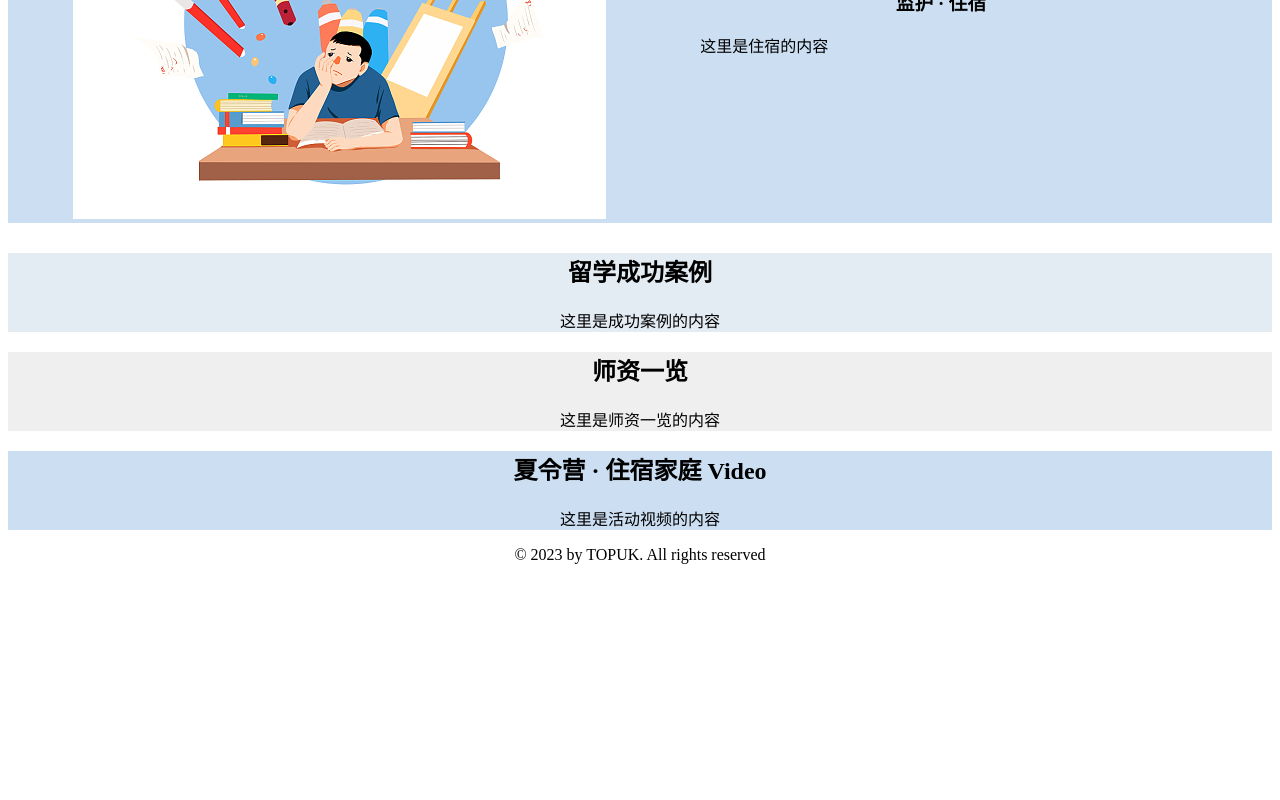
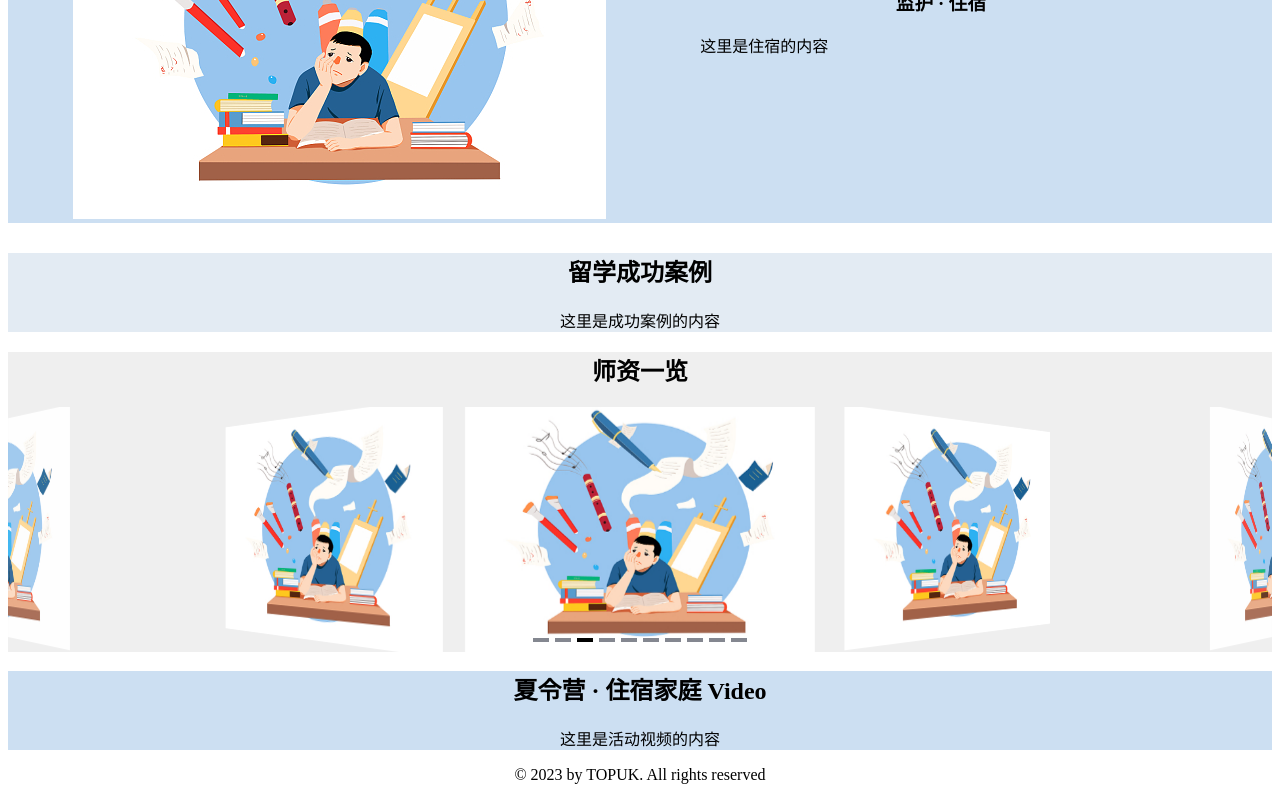
Before and after one commit to Nolan-Nan/Topuk-Front, a Vue app: page / in a window 1280 px wide. Shown: the part 2098-2898 px from the top of the page. Before the commit the page ends 2678 px from the top, so only its background shows below. Built offline with nearby package versions, Linux system fonts and the light colour scheme.

Commit message:
image carousel design

```diff
--- a/package.json
+++ b/package.json
@@ -9,7 +9,10 @@
   },
   "dependencies": {
     "vue": "^3.3.4",
-    "vue-router": "^4.2.4"
+    "vue-carousel-3d": "^1.0.1",
+    "vue-router": "^4.2.4",
+    "vue3-carousel": "^0.3.1",
+    "vue3-carousel-3d": "^1.0.4"
   },
   "devDependencies": {
     "@vitejs/plugin-vue": "^4.2.3",
--- a/src/components/Home.vue
+++ b/src/components/Home.vue
@@ -54,7 +54,17 @@
 
         <section class="section4">
             <h2>师资一览</h2>
-            <p>这里是师资一览的内容</p>
+                <Carousel :autoplay="2000" :itemsToShow="3.95" :wrapAround="true" :transition="500">
+                    <Slide v-for="slide in 10" :key="slide">
+                        <div class="carousel__item">
+                            <img src="../images/study.jpg" alt="图片1" width:100px>
+                        </div>
+                    </Slide>
+
+                    <template #addons>
+                        <Pagination />
+                    </template>
+                </Carousel>
         </section>
 
         <section class="section5">
@@ -69,13 +79,19 @@
 <script>
     import Header from './Header.vue';
     import Footer from './Footer.vue';
+    import { Carousel, Pagination, Slide } from 'vue3-carousel'
+
+    import 'vue3-carousel/dist/carousel.css'
 
     export default {
         components: {
             Header,
-            Footer
+            Footer,
+            Carousel,
+            Slide,
+            Pagination,
         },
-    }
+    };
 </script>
 
 <style>
@@ -88,7 +104,7 @@
         width: auto;
         height: 400px;
         text-align: left;
-        line-height:50px;
+        line-height: 50px;
         background-image: url('../images/home1.jpg');
         background-size: cover;
         background-repeat: no-repeat;
@@ -130,12 +146,48 @@
         background-color: #efefef; /* 设置第一个section的背景颜色为红色 */
     }
 
+        .carousel__slide {
+            padding: 1px;
+        }
+
+        .carousel__viewport {
+            perspective: 200px;
+        }
+
+        .carousel__track {
+            transform-style: preserve-3d;
+        }
+
+        .carousel__slide--sliding {
+            transition: 0.5s;
+        }
+
+        .carousel__slide {
+            opacity: 0.9;
+            transform: rotateY(-10deg) scale(0.9);
+        }
+
+        .carousel__slide--active ~ .carousel__slide {
+            transform: rotateY(10deg) scale(0.9);
+        }
+
+        .carousel__slide--prev {
+            opacity: 1;
+            transform: rotateY(-10deg) scale(0.95);
+        }
+
+        .carousel__slide--next {
+            opacity: 1;
+            transform: rotateY(10deg) scale(0.95);
+        }
+
+        .carousel__slide--active {
+            opacity: 1;
+            transform: rotateY(0) scale(1.1);
+        }
+
+
     .section5 {
         background-color: #ccdff2; /* 设置第一个section的背景颜色为红色 */
     }
-
-
-
-
-
 </style>
```
Also changed, not shown: 1 other file (tests, documents, lock files or other folders).
